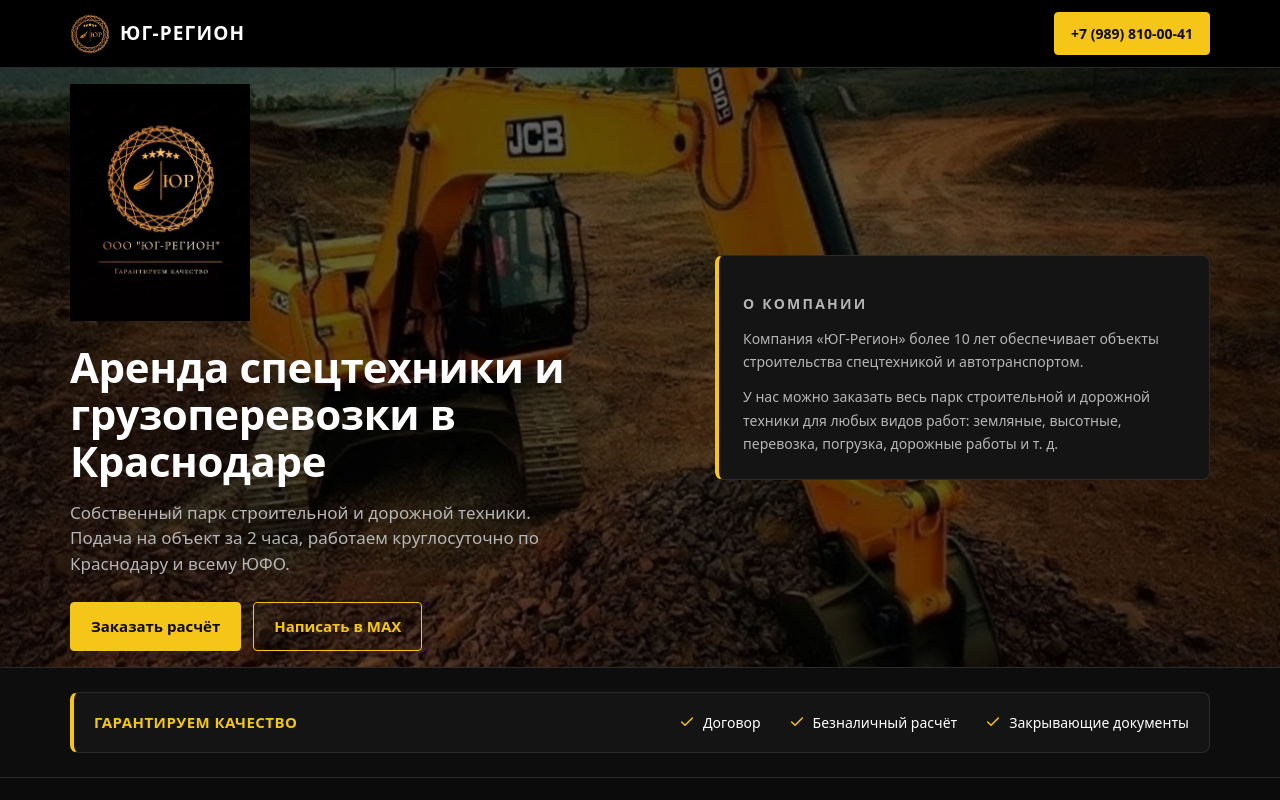
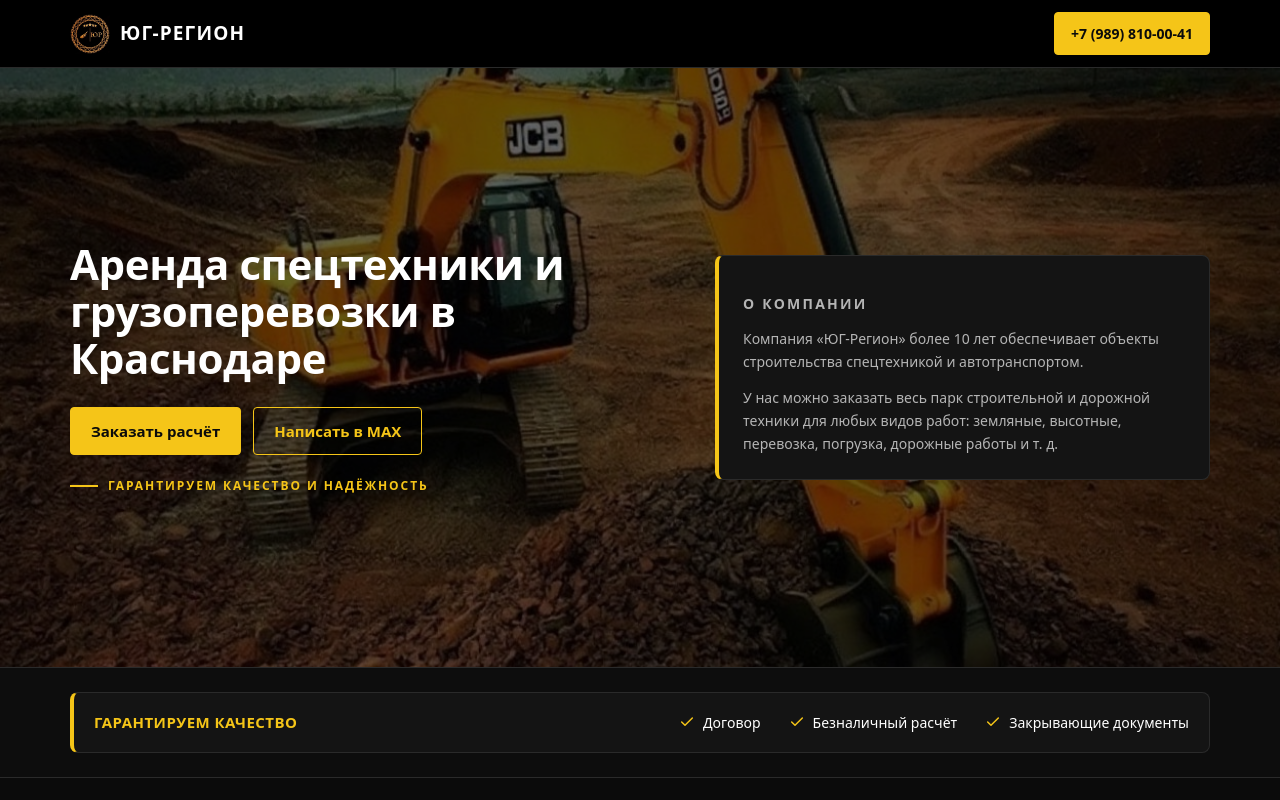
Before and after one commit to yellowys99-commits/yug-region-site, a plain HTML site: page index.html in a window 1280 px wide. Shown: the top 800 px of the page. Drawn offline with Linux system fonts and the light colour scheme.

Commit message:
Hero: remove logo and subtitle, add slogan

```diff
--- a/index.html
+++ b/index.html
@@ -82,10 +82,14 @@ ul{ padding:0; list-style:none; }
   display:grid; grid-template-columns:minmax(0,1.1fr) minmax(0,.9fr);
   gap:40px; align-items:center;
 }
-.hero__logo{ display:block; width:180px; height:auto; margin-bottom:22px; mix-blend-mode:screen; }
 .hero h1{ font-size:clamp(26px,3.4vw,42px); line-height:1.12; font-weight:800; letter-spacing:-.01em; }
-.hero__sub{ margin-top:16px; color:var(--sub); font-size:clamp(15px,1.5vw,17px); max-width:54ch; }
 .hero__act{ display:flex; flex-wrap:wrap; gap:12px; margin-top:26px; }
+.hero__slogan{
+  display:flex; align-items:center; gap:10px;
+  margin-top:22px; font-size:12px; font-weight:700;
+  letter-spacing:.16em; text-transform:uppercase; color:var(--gold);
+}
+.hero__slogan::before{ content:""; width:28px; height:2px; background:var(--gold); flex:none; }
 
 /* карточка «О компании» */
 .about-card{
@@ -102,7 +106,6 @@ ul{ padding:0; list-style:none; }
 @media (max-width:1080px){
   .hero{ min-height:0; padding:48px 0; }
   .hero__grid{ grid-template-columns:1fr; gap:28px; }
-  .hero__logo{ width:140px; margin-bottom:16px; }
 }
 /* ---------- гарантии ---------- */
 .guarantees{ padding:24px 0; background:#0d0d0d; border-bottom:1px solid var(--line); }
@@ -314,16 +317,12 @@ ul{ padding:0; list-style:none; }
     <div class="hero__in">
       <div class="wrap hero__grid">
         <div>
-          <img class="hero__logo" src="images/logo.png" alt="Логотип ООО «ЮГ-РЕГИОН» — гарантируем качество" width="730" height="960" loading="lazy" decoding="async">
           <h1>Аренда спецтехники и грузоперевозки в Краснодаре</h1>
-          <p class="hero__sub">
-            Собственный парк строительной и дорожной техники. Подача на объект за 2 часа,
-            работаем круглосуточно по Краснодару и всему ЮФО.
-          </p>
           <div class="hero__act">
             <a class="btn" href="https://t.me/" target="_blank" rel="noopener">Заказать расчёт</a>
             <a class="btn btn--line" href="https://max.ru/" target="_blank" rel="noopener">Написать в MAX</a>
           </div>
+          <p class="hero__slogan">Гарантируем качество и надёжность</p>
         </div>
         <div class="about-card">
           <p class="about-card__title">О компании</p>
```
